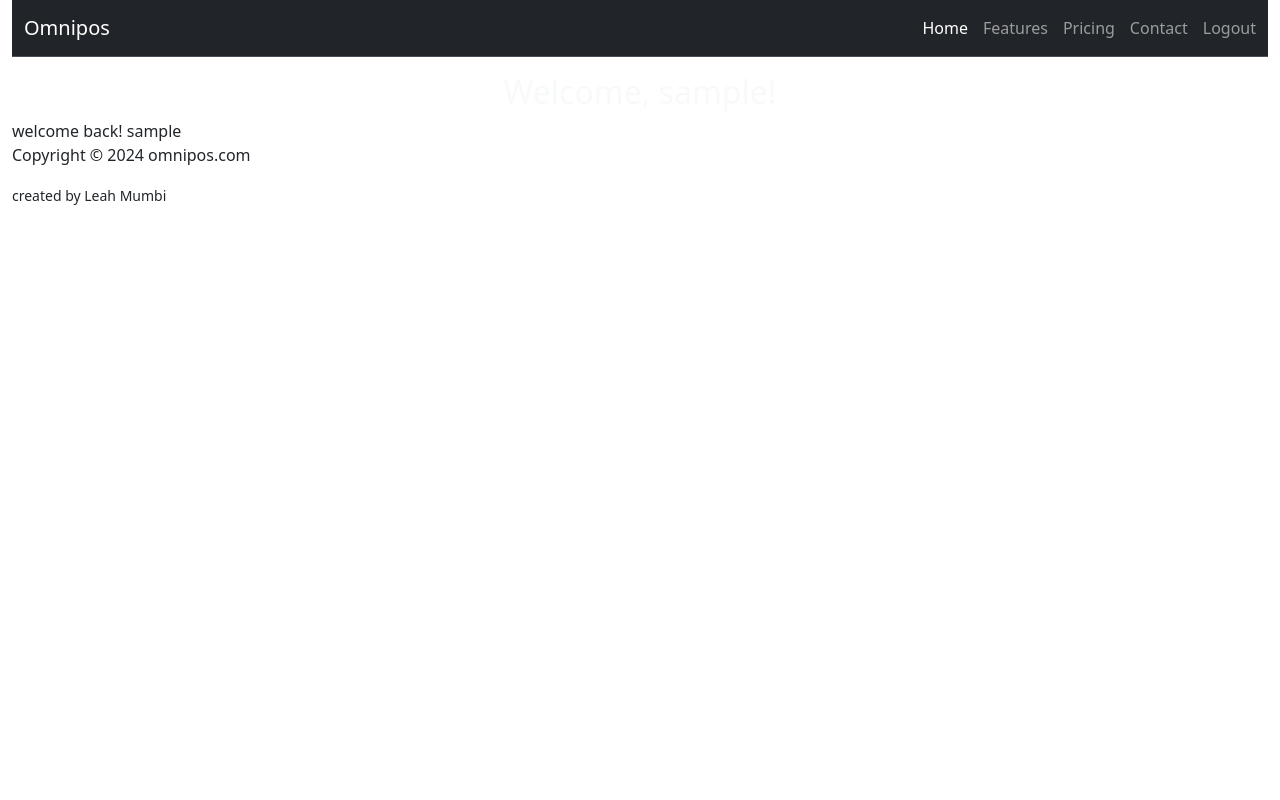
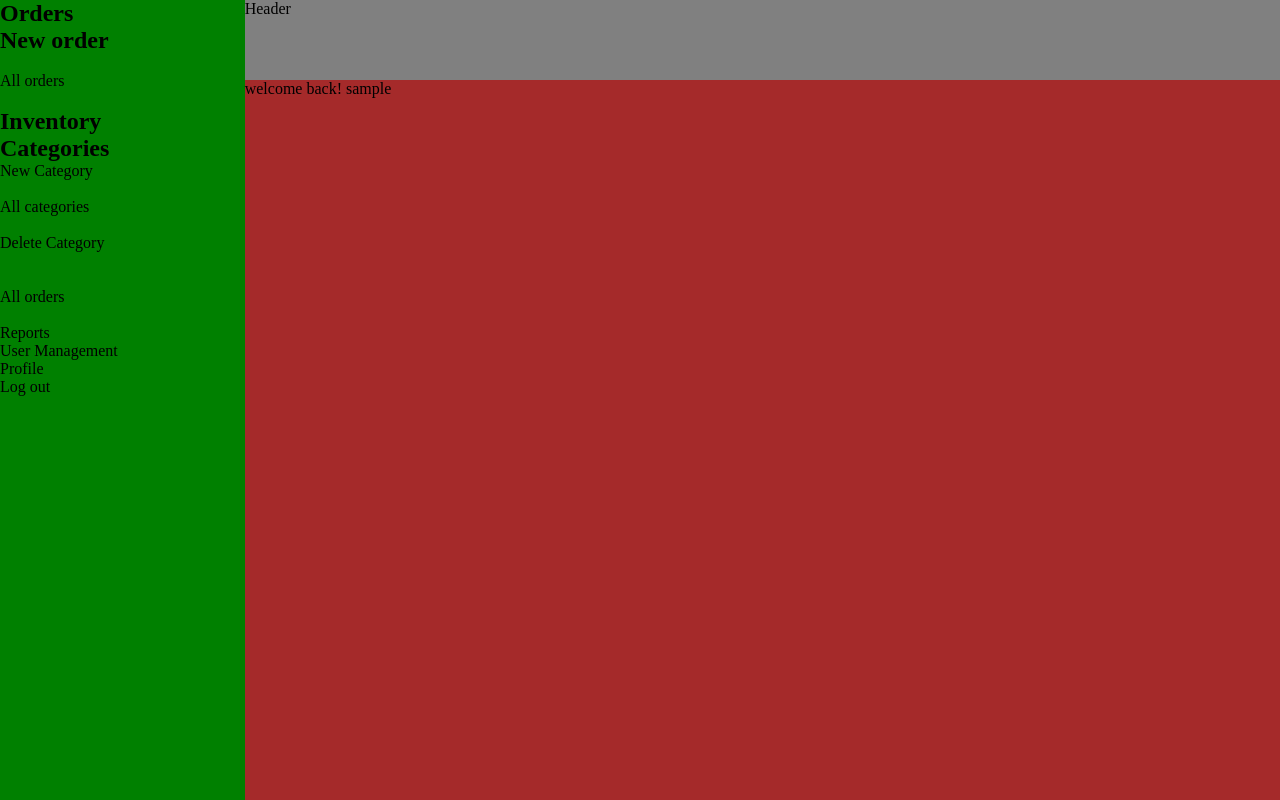
Before and after one commit to leah-mumbi/omnipos, a PHP site: page /index.php in a window 1280 px wide. Run offline with PHP 8.4, Linux system fonts and the light colour scheme; the visitor is signed in with stand-in values (Sample User, id 1).

Commit message:
add page layout

```diff
--- a/footer.php
+++ b/footer.php
@@ -1,7 +1,3 @@
-<footer>
-    <p>Copyright &copy; 2024 omnipos.com</p>
-    <small>created by Leah Mumbi</small>
-</footer>
 </body>
 <script src="https://cdn.jsdelivr.net/npm/bootstrap@5.3.3/dist/js/bootstrap.bundle.min.js" integrity="sha384-YvpcrYf0tY3lHB60NNkmXc5s9fDVZLESaAA55NDzOxhy9GkcIdslK1eN7N6jIeHz" crossorigin="anonymous"></script>
 <script src="js/main.js">
--- a/header.php
+++ b/header.php
@@ -1,64 +1,69 @@
-<!DOCTYPE html>
-<html lang="en">
-
+<html>
 <head>
-    <meta charset="UTF-8">
-    <meta name="viewport" content="width=device-width, initial-scale=1.0">
-    <title>Omnipos</title>
-    <link href="https://cdn.jsdelivr.net/npm/bootstrap@5.3.3/dist/css/bootstrap.min.css" rel="stylesheet"
-        integrity="sha384-QWTKZyjpPEjISv5WaRU9OFeRpok6YctnYmDr5pNlyT2bRjXh0JMhjY6hW+ALEwIH" crossorigin="anonymous">
-    <link rel="stylesheet" href="styles/main.css" />
-
 <style>
-        h1 {
-            margin-bottom: 20px;
+*{
+    margin:0;
+    padding:0;
+}
+body{
+  height: 100vh;
+  display: grid;
+  grid-template-areas:
+    'menu header header header header header header header'
+    'menu main main main main main main main'
+    'menu main main main main main main main'
+    'menu main main main main main main main'
+    'menu main main main main main main main';
+  background-color: #ffffff;
 }
 
-        .container {
-            margin-top: 30px;
+header{
+	grid-area: header;
+    height: 10vh;
+	background-color: gray;
 }
 
-        .alert {
-            margin-top: 20px;
+aside{
+	grid-area: menu;
+	background-color:green;
 }
 
-        .navbar-nav .nav-link {
-            margin-right: 15px;
-            /* Add space between links */
+main{
+	grid-area: main;
+	height: 90vh;
+    background-color: brown;
 }
 
-        .navbar-nav .nav-link:last-child {
-            margin-right: 0;
-            /* Remove margin from the last link */
-        }
 </style>
 </head>
-
-<body class="container-fluid">
-    <header>
-        <?php
-        session_start();
-        ?>
-        <nav class="navbar bg-dark text-light border-bottom border-body" data-bs-theme="dark">
-            <div class="container-fluid">
-                <?php if (!isset($_SESSION["login_user"])): ?>
-                    <h1>Welcome to Omnipos</h1>
-                <?php else: ?>
-
-
-                    <a class="navbar-brand" href="#">Omnipos</a>
-                    <div class="navbar-nav d-flex flex-row"> <!-- Flex row for navigation items -->
-                        <a class="nav-link active" aria-current="page" href="#">Home</a>
-                        <a class="nav-link" href="#">Features</a>
-                        <a class="nav-link" href="#">Pricing</a>
-                        <a class="nav-link" href="#">Contact</a>
-                        <a class="nav-link" href="logout.php">Logout</a>
-                    </div>
-                </div>
-            </nav>
-
-            <div class="text-center text-light mt-3">
-                <h2>Welcome, <?php echo htmlspecialchars($_SESSION["login_user"]); ?>!</h2>
-            </div>
-        <?php endif; ?>
-    </header>
+<body class="grid-container">
+  <header>Header</header>
+  <aside>
+      <ul>
+          <li>
+              <h1>Orders</h1>
+              <ul>
+                  <li><h2>New order</h2><li>
+                  <li>All orders<li>
+              </ul>
+          </li>
+          <li>
+              <h1>Inventory</h1>
+              <ul>
+                  <li>
+                      <h2>Categories</h2>
+                      <ul>
+                          <li>New Category<li>
+                          <li>All categories<li>
+                          <li>Delete Category<li>
+                      </ul>
+                  <li>
+                  <li>All orders<li>
+              </ul>
+          </li>
+          <li>Reports</li>
+          <li>User Management</li>
+          <li>Profile</li>
+          <li>Log out</li>
+      </ul>
+  </aside>
--- a/index.php
+++ b/index.php
@@ -1,15 +1,16 @@
 <?php
-include("header.php");
-include("config.php");
+include "header.php";
+include "config.php";
 ?>
-<?php
+<main>
+    <?php
     session_start();
-    if(isset($_SESSION["login_user"])){
+    if (isset($_SESSION["login_user"])) {
         echo "welcome back! " . $_SESSION["login_user"];
-    }else{
+    } else {
         header("location: login.php");
     }
+    ?>
 
-?>
-
-<?php include("footer.php"); ?>
+</main>
+<?php include "footer.php"; ?>
```
Lines whose indentation alone changed are shown as unchanged.
